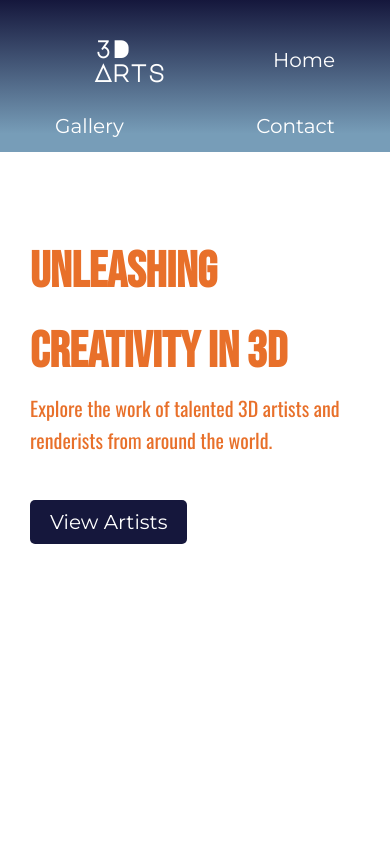
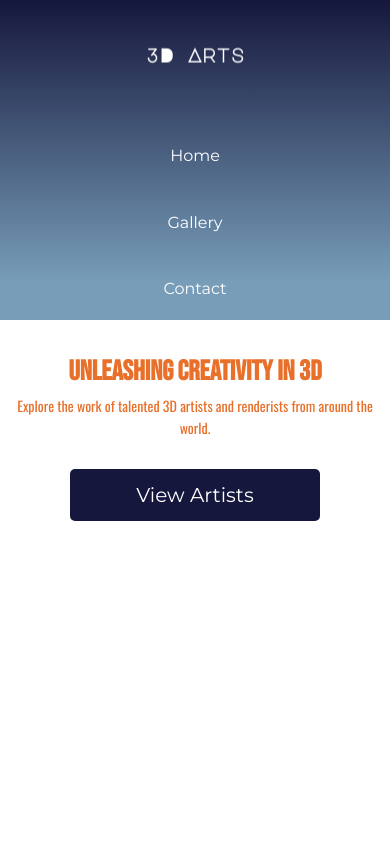
Before and after one commit to Maggiove13/Service-App, a plain HTML site: page index2.html in a window 390 px wide. Shown: the top 844 px of the page. Drawn offline with nearby package versions, Linux system fonts and the light colour scheme; a web font is replaced by a local one.

Commit message:
Index terminado finalizado

```diff
--- a/public/index.css
+++ b/public/index.css
@@ -17,6 +17,16 @@ body {
     background-repeat: no-repeat; /* Evita que la imagen se repita */
     position: relative;
     height: 100vh; /* significa que el header abarcaría el 100% de la altura de la ventana gráfica del navegador. */
+}
+
+.header::after {
+    content: '';
+    position: absolute;
+    bottom: 0;
+    left: 0;
+    width: 100%;
+    height: 100px;
+    background: linear-gradient(to bottom, transparent, #ffffff);
 }
 
 
@@ -152,7 +162,23 @@ body {
     align-items: center;
     padding: 30px;
     gap: 40px; /* Espacio entre los contenedores */
+
+    /* Propiedades de animación */
+    animation: slideSection 1s ease-in-out;
 }
+
+/* Creamos la animación */
+@keyframes slideSection {
+    0% {
+        opacity: 0;
+        transform: translateY(100px);
+    }
+    100% {
+        opacity: 1;
+        transform: translateY(0);
+    }
+}
+
 
 /* Contenedor de la imagen */
 .image-conteiner {
@@ -165,6 +191,9 @@ body {
     padding: 20px;
     max-width: 45%; /* Limita el ancho del contenedor de la imagen */
     order: 1;
+
+    /* Agregamos animación con delay */
+    animation: fadeIn 1s ease-in-out 0.3s both;
 }
 
 
@@ -178,6 +207,9 @@ body {
     padding: 20px;
     max-width: 50%; /* Limita el ancho del contenedor de texto */
     order: 2;
+
+    /* Agregamos animación con delay */
+    animation: fadeIn 1s ease-in-out 0.6s both;
 }
 
 .image-conteiner img {
@@ -203,7 +235,17 @@ body {
 }
 
 
-
+/* Animación para los elementos internos */
+@keyframes fadeIn {
+    0% {
+        opacity: 0;
+        transform: translateX(30px);
+    }
+    100% {
+        opacity: 1;
+        transform: translateX(0);
+    }
+}
 
 
 
@@ -328,3 +370,95 @@ body {
         width: 100%;
     }
 }
+
+
+/* Ajustes para el header y nav en versión móvil */
+@media (max-width: 767px) {
+    /* Ajustes para la barra de navegación */
+    .nav-links {
+        flex-direction: column;
+        padding: 10px;
+        gap: 15px;
+    }
+
+    .div-logo {
+        width: 100%;
+        justify-content: center;
+        margin-bottom: 10px;
+    }
+
+    .card-logo {
+        margin: 0;
+        left: 0;
+    }
+
+    /* Lista de navegación */
+    .nav-links li {
+        width: 100%;
+        text-align: center;
+        margin: 5px 0;
+    }
+
+    .nav-links a {
+        display: block;
+        width: 100%;
+        padding: 10px;
+    }
+
+    /* Ajustes para el contenido del header */
+    .head-content {
+        margin: 40px 15px 0px;
+        text-align: center;
+    }
+
+    .head-content div h1 {
+        font-size: 35px; /* Reducimos el tamaño del título */
+    }
+
+    .head-content div p {
+        font-size: 16px; /* Reducimos el tamaño del párrafo */
+    }
+
+    /* Ajuste del botón */
+    .head-content div a {
+        display: inline-block;
+        top: 30px;
+    }
+
+    .btn-primary {
+        top: 30px;
+        display: inline-block;
+        width: 100%;
+        text-align: center;
+        max-width: 250px;
+    }
+}
+
+/* Ajustes adicionales para pantallas muy pequeñas */
+@media (max-width: 480px) {
+    .head-content div h1 {
+        font-size: 28px;
+    }
+
+    .head-content div p {
+        font-size: 14px;
+    }
+
+    .card_title {
+        font-size: 1.2rem;
+    }
+
+    /* Ajustamos el padding y márgenes */
+    .nav-links {
+        padding: 5px;
+    }
+
+    .nav-links a {
+        font-size: 16px;
+        padding: 8px;
+    }
+
+    .head-content {
+        margin: 30px 10px 0px;
+    }
+}
```
